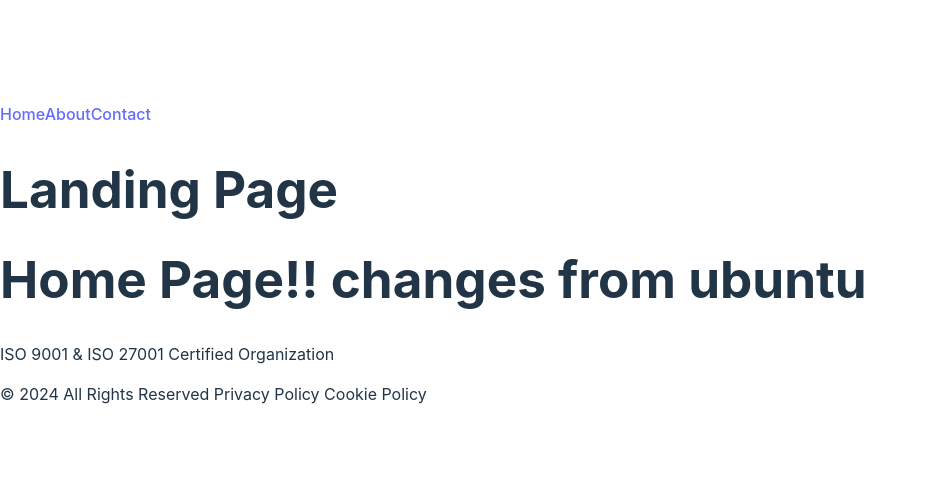
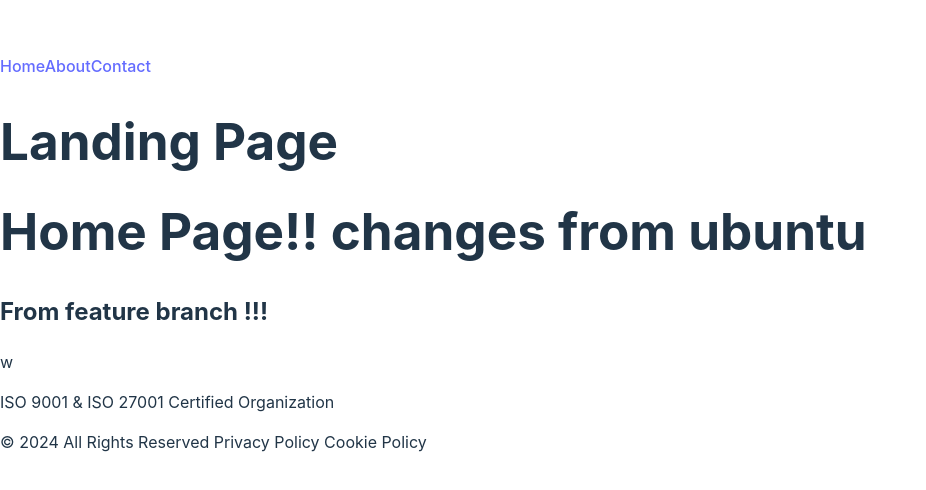
Before and after one commit to amodh-2002/testing-react-router-dom, a React (Vite) app: page / in a window 1280 px wide. Shown: the part 138-628 px from the top of the page, without its empty margins (0-926 px from the left). Built offline with nearby package versions, Linux system fonts and the light colour scheme; the HTML template or start-up script is replaced by a standard one.

Commit message:
made feature changes

```diff
--- a/src/App.jsx
+++ b/src/App.jsx
@@ -5,6 +5,7 @@ const Home = () => {
   return (
     <div>
       <h1>Home Page!! changes from ubuntu </h1>
+      <h2>From feature branch !!! </h2>w
     </div>
   );
 };
```
